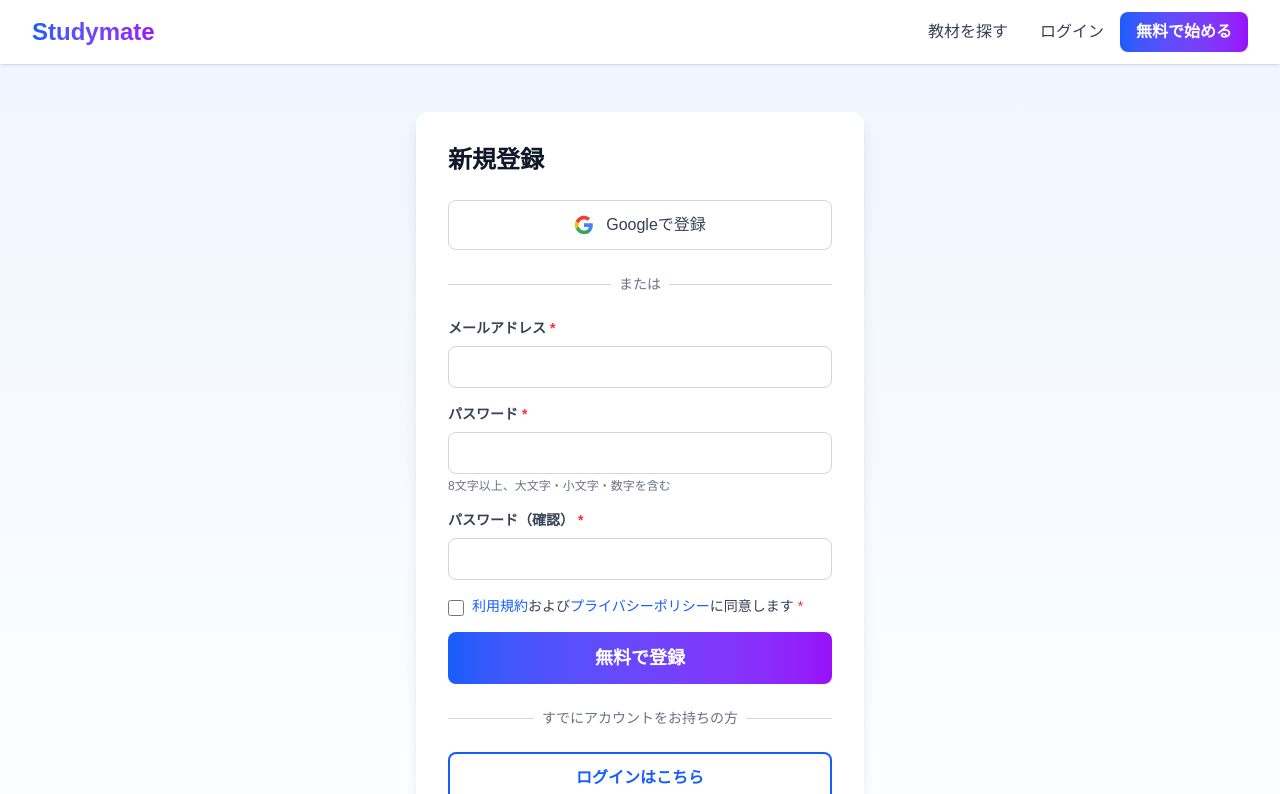
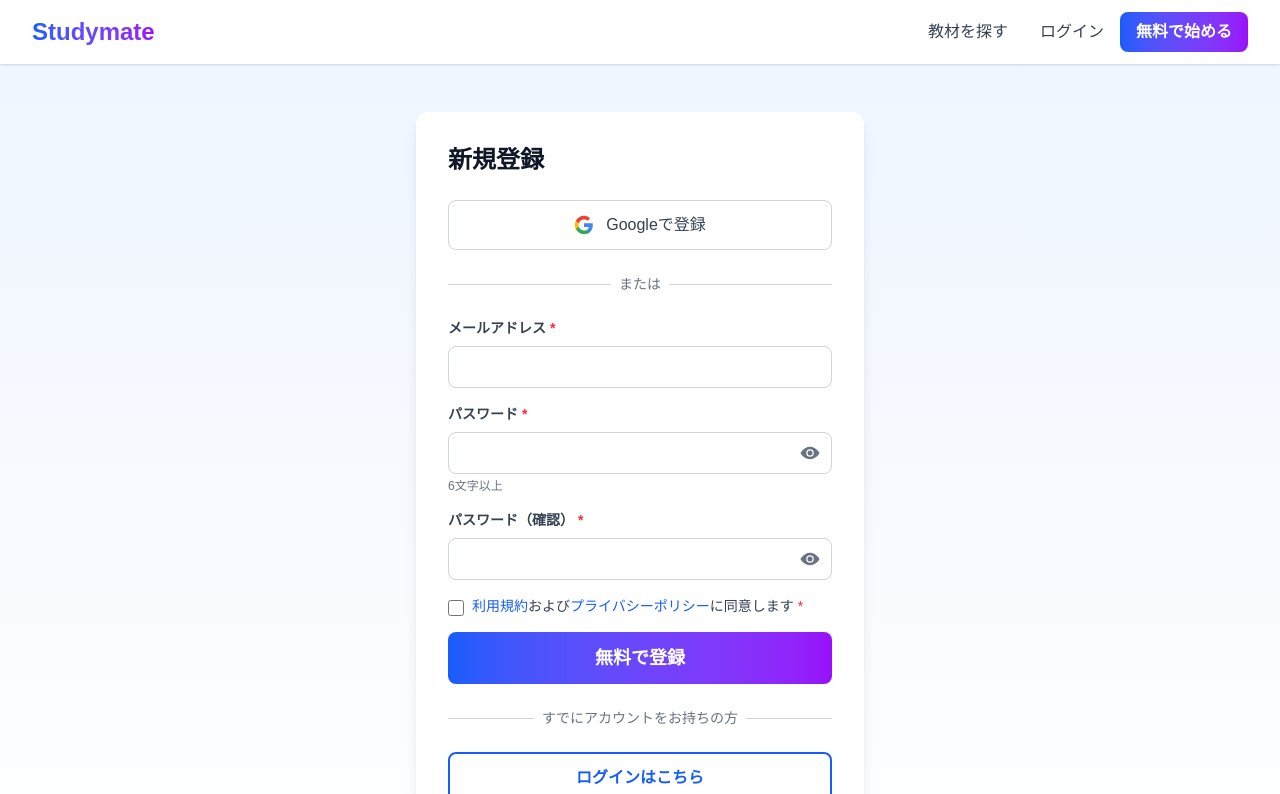
Before and after one commit to sugasuzu/studymate, a Next.js app: page /auth/signup in a window 1280 px wide. Shown: the top 794 px of the page. Built offline with nearby package versions, Linux system fonts and the light colour scheme; no server answers.

Commit message:
パスワードの表示/非表示を切り替え

```diff
--- a/app/auth/login/components/LoginForm.tsx
+++ b/app/auth/login/components/LoginForm.tsx
@@ -11,10 +11,12 @@ import {
 } from 'firebase/auth';
 import { auth } from '@/lib/firebase';
 import { useAuth } from '@/hooks/useAuth';
+import { IoEye, IoEyeOff } from 'react-icons/io5';
 
 function LoginFormContent() {
   const [email, setEmail] = useState('');
   const [password, setPassword] = useState('');
+  const [showPassword, setShowPassword] = useState(false);
   const [rememberMe, setRememberMe] = useState(false);
   const [isLoading, setIsLoading] = useState(false);
   const [error, setError] = useState<string | null>(null);
@@ -196,15 +198,28 @@ function LoginFormContent() {
           >
             パスワード
           </label>
+          <div className="relative">
             <input
-            type="password"
+              type={showPassword ? "text" : "password"}
               id="password"
               value={password}
               onChange={(e) => setPassword(e.target.value)}
-            className="w-full px-4 py-2 border border-gray-300 dark:border-gray-600 rounded-lg focus:ring-2 focus:ring-blue-500 dark:bg-gray-800 dark:text-white"
+              className="w-full px-4 py-2 pr-12 border border-gray-300 dark:border-gray-600 rounded-lg focus:ring-2 focus:ring-blue-500 dark:bg-gray-800 dark:text-white"
               required
               disabled={isLoading}
             />
+            <button
+              type="button"
+              onClick={() => setShowPassword(!showPassword)}
+              className="absolute right-3 top-1/2 transform -translate-y-1/2 text-gray-500 hover:text-gray-700 dark:text-gray-400 dark:hover:text-gray-200"
+            >
+              {showPassword ? (
+                <IoEyeOff className="w-5 h-5" />
+              ) : (
+                <IoEye className="w-5 h-5" />
+              )}
+            </button>
+          </div>
         </div>
 
         <div className="flex items-center justify-between">
--- a/app/auth/signup/components/SignupForm.tsx
+++ b/app/auth/signup/components/SignupForm.tsx
@@ -1,57 +1,31 @@
 // app/auth/signup/components/SignupForm.tsx
 'use client';
 
-import { useState, useEffect } from 'react';
+import { useState } from 'react';
 import { useRouter } from 'next/navigation';
 import Link from 'next/link';
 import {
   createUserWithEmailAndPassword,
   sendEmailVerification,
-  signInWithRedirect,
-  getRedirectResult,
+  signInWithPopup,
   GoogleAuthProvider,
 } from 'firebase/auth';
 import { auth } from '@/lib/firebase';
+import { doc, setDoc } from 'firebase/firestore';
+import { db } from '@/lib/firebase';
+import { IoEye, IoEyeOff } from 'react-icons/io5';
 
 export function SignupForm() {
   const [email, setEmail] = useState('');
   const [password, setPassword] = useState('');
   const [confirmPassword, setConfirmPassword] = useState('');
+  const [showPassword, setShowPassword] = useState(false);
+  const [showConfirmPassword, setShowConfirmPassword] = useState(false);
   const [agreeToTerms, setAgreeToTerms] = useState(false);
   const [isLoading, setIsLoading] = useState(false);
   const [error, setError] = useState<string | null>(null);
   const [fieldErrors, setFieldErrors] = useState<Record<string, string>>({});
   const router = useRouter();
-
-  // Googleサインアップのリダイレクト結果を処理
-  useEffect(() => {
-    const handleRedirectResult = async () => {
-      try {
-        const result = await getRedirectResult(auth);
-        if (result) {
-          setIsLoading(true);
-          console.log('Google signup successful:', result.user.uid);
-
-          // 初回ログインかチェック
-          const isNewUser =
-            result.user.metadata.creationTime ===
-            result.user.metadata.lastSignInTime;
-
-          if (isNewUser) {
-            router.push('/auth/complete-profile');
-          } else {
-            router.push('/my');
-          }
-        }
-      } catch (error: unknown) {
-        console.error('Google signup redirect error:', error);
-        setError('Googleアカウントでの登録に失敗しました');
-        setIsLoading(false);
-      }
-    };
-
-    handleRedirectResult();
-  }, [router]);
 
   const validateForm = (): boolean => {
     const errors: Record<string, string> = {};
@@ -62,10 +36,8 @@ export function SignupForm() {
 
     if (!password) {
       errors.password = 'パスワードは必須です';
-    } else if (password.length < 8) {
-      errors.password = 'パスワードは8文字以上で入力してください';
-    } else if (!/^(?=.*[a-z])(?=.*[A-Z])(?=.*\d)/.test(password)) {
-      errors.password = 'パスワードは大文字・小文字・数字を含む必要があります';
+    } else if (password.length < 6) {
+      errors.password = 'パスワードは6文字以上で入力してください';
     }
 
     if (password !== confirmPassword) {
@@ -91,12 +63,31 @@ export function SignupForm() {
     setError(null);
 
     try {
+      // ユーザーアカウント作成
       const userCredential = await createUserWithEmailAndPassword(
         auth,
         email,
         password
       );
-      await sendEmailVerification(userCredential.user);
+
+      // ユーザー情報をFirestoreに保存
+      await setDoc(doc(db, 'users', userCredential.user.uid), {
+        email: userCredential.user.email,
+        createdAt: new Date(),
+        emailVerified: false,
+        profileCompleted: false,
+      });
+
+      // カスタムアクションコード設定でメール認証リンクを送信
+      const actionCodeSettings = {
+        // メール認証後のリダイレクトURL
+        url: `${window.location.origin}/auth/verify-email?continueUrl=/auth/complete-profile`,
+        handleCodeInApp: true,
+      };
+
+      await sendEmailVerification(userCredential.user, actionCodeSettings);
+
+      // 認証メール送信画面へリダイレクト
       router.push('/auth/verify-email');
     } catch (error: unknown) {
       console.error('Signup error:', error);
@@ -105,6 +96,8 @@ export function SignupForm() {
         'auth/email-already-in-use': 'このメールアドレスは既に使用されています',
         'auth/invalid-email': 'メールアドレスが正しくありません',
         'auth/weak-password': 'パスワードが弱すぎます',
+        'auth/operation-not-allowed':
+          'メール/パスワード認証が無効になっています',
       };
 
       const errorCode =
@@ -123,11 +116,47 @@ export function SignupForm() {
 
     try {
       const provider = new GoogleAuthProvider();
-      // ポップアップではなくリダイレクトを使用してCORSエラーを回避
-      await signInWithRedirect(auth, provider);
+      const result = await signInWithPopup(auth, provider);
+
+      // 初回ログインかチェック
+      const isNewUser =
+        result.user.metadata.creationTime ===
+        result.user.metadata.lastSignInTime;
+
+      // ユーザー情報をFirestoreに保存/更新
+      await setDoc(
+        doc(db, 'users', result.user.uid),
+        {
+          email: result.user.email,
+          displayName: result.user.displayName,
+          photoURL: result.user.photoURL,
+          emailVerified: true, // Googleアカウントはメール認証済み
+          profileCompleted: !isNewUser,
+          updatedAt: new Date(),
+        },
+        { merge: true }
+      );
+
+      if (isNewUser) {
+        router.push('/auth/complete-profile');
+      } else {
+        router.push('/my');
+      }
     } catch (error: unknown) {
       console.error('Google signup error:', error);
+
+      if (error && typeof error === 'object' && 'code' in error) {
+        const errorCode = (error as { code: string }).code;
+        if (errorCode === 'auth/popup-closed-by-user') {
+          setError('ログインがキャンセルされました');
+        } else if (errorCode === 'auth/cancelled-popup-request') {
+          return;
+        } else {
           setError('Googleアカウントでの登録に失敗しました');
+        }
+      } else {
+        setError('登録に失敗しました');
+      }
       setIsLoading(false);
     }
   };
@@ -211,17 +240,30 @@ export function SignupForm() {
           >
             パスワード <span className="text-red-500">*</span>
           </label>
+          <div className="relative">
             <input
-            type="password"
+              type={showPassword ? "text" : "password"}
               id="password"
               value={password}
               onChange={(e) => setPassword(e.target.value)}
-            className="w-full px-4 py-2 border border-gray-300 dark:border-gray-600 rounded-lg focus:ring-2 focus:ring-blue-500 dark:bg-gray-800 dark:text-white"
+              className="w-full px-4 py-2 pr-12 border border-gray-300 dark:border-gray-600 rounded-lg focus:ring-2 focus:ring-blue-500 dark:bg-gray-800 dark:text-white"
               required
               disabled={isLoading}
             />
+            <button
+              type="button"
+              onClick={() => setShowPassword(!showPassword)}
+              className="absolute right-3 top-1/2 transform -translate-y-1/2 text-gray-500 hover:text-gray-700 dark:text-gray-400 dark:hover:text-gray-200"
+            >
+              {showPassword ? (
+                <IoEyeOff className="w-5 h-5" />
+              ) : (
+                <IoEye className="w-5 h-5" />
+              )}
+            </button>
+          </div>
           <p className="mt-1 text-xs text-gray-500">
-            8文字以上、大文字・小文字・数字を含む
+            6文字以上
           </p>
           {fieldErrors.password && (
             <p className="mt-1 text-sm text-red-600">{fieldErrors.password}</p>
@@ -235,15 +277,28 @@ export function SignupForm() {
           >
             パスワード（確認） <span className="text-red-500">*</span>
           </label>
+          <div className="relative">
             <input
-            type="password"
+              type={showConfirmPassword ? "text" : "password"}
               id="confirmPassword"
               value={confirmPassword}
               onChange={(e) => setConfirmPassword(e.target.value)}
-            className="w-full px-4 py-2 border border-gray-300 dark:border-gray-600 rounded-lg focus:ring-2 focus:ring-blue-500 dark:bg-gray-800 dark:text-white"
+              className="w-full px-4 py-2 pr-12 border border-gray-300 dark:border-gray-600 rounded-lg focus:ring-2 focus:ring-blue-500 dark:bg-gray-800 dark:text-white"
               required
               disabled={isLoading}
             />
+            <button
+              type="button"
+              onClick={() => setShowConfirmPassword(!showConfirmPassword)}
+              className="absolute right-3 top-1/2 transform -translate-y-1/2 text-gray-500 hover:text-gray-700 dark:text-gray-400 dark:hover:text-gray-200"
+            >
+              {showConfirmPassword ? (
+                <IoEyeOff className="w-5 h-5" />
+              ) : (
+                <IoEye className="w-5 h-5" />
+              )}
+            </button>
+          </div>
           {fieldErrors.confirmPassword && (
             <p className="mt-1 text-sm text-red-600">
               {fieldErrors.confirmPassword}
--- a/package.json
+++ b/package.json
@@ -20,6 +20,7 @@
     "next": "15.5.3",
     "react": "19.1.0",
     "react-dom": "19.1.0",
+    "react-icons": "^5.5.0",
     "zod": "^4.1.9"
   },
   "devDependencies": {
```
Also changed, not shown: 1 other file (tests, documents, lock files or other folders). Lines whose indentation alone changed are shown as unchanged.
